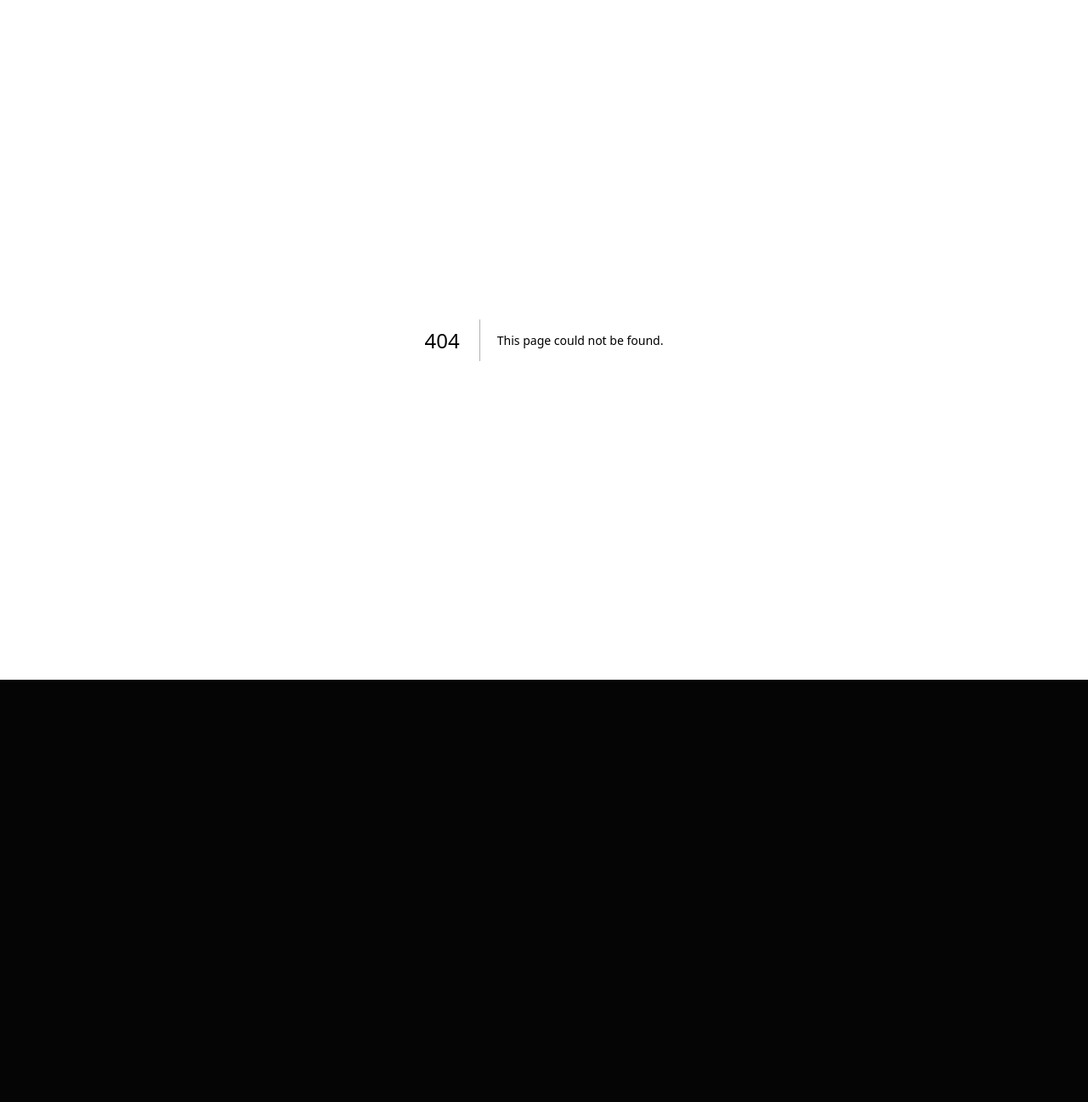
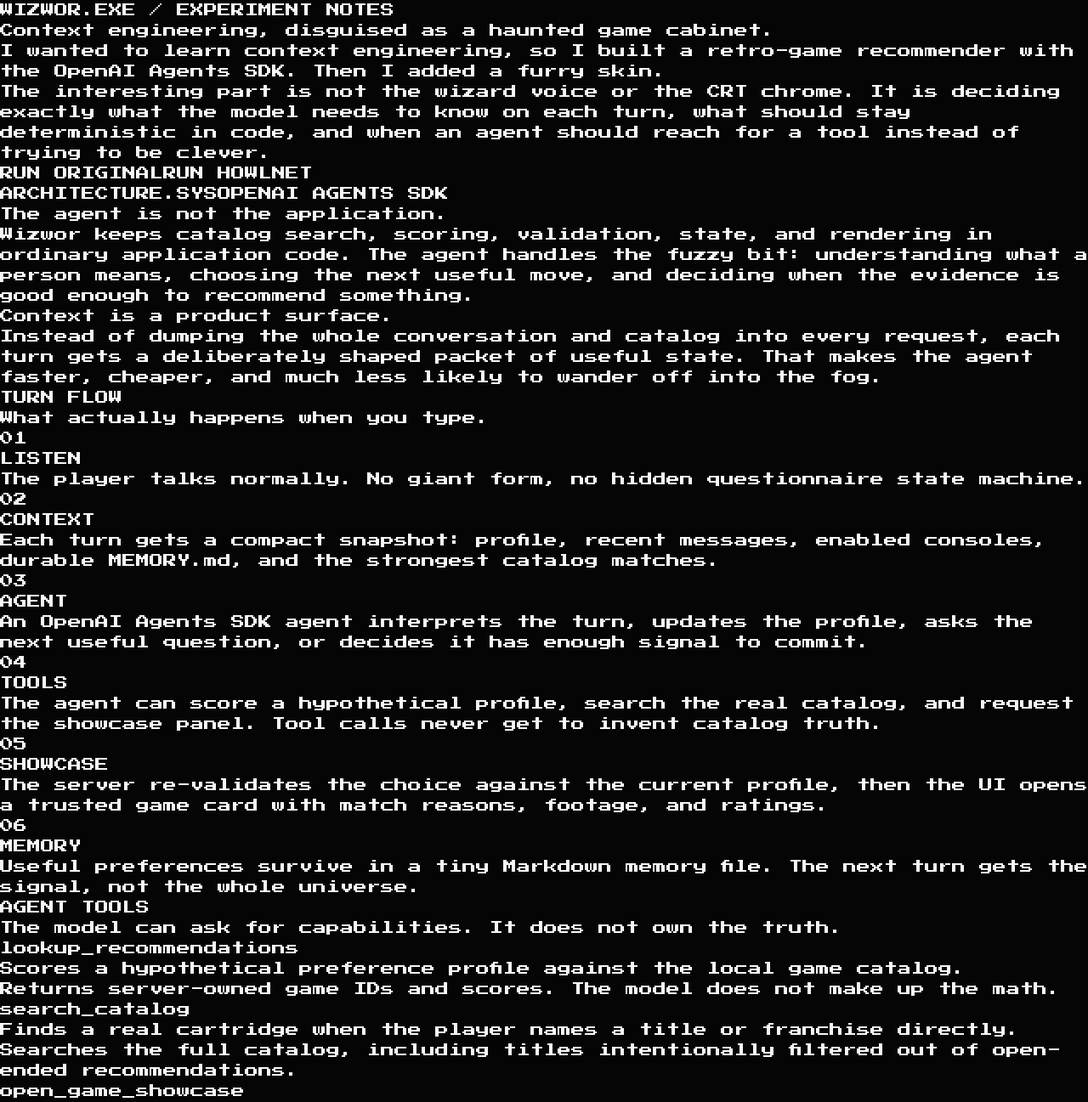
Before and after one commit to Arcadesys/wizwor, a Next.js app: page /about in a window 1280 px wide. Before the commit this address had no page. Shown: the top 1297 px of the page at 85% size. Before the commit the page ends 800 px from the top, so only its background shows below. Built offline with nearby package versions, Linux system fonts and the light colour scheme.

Commit message:
Add experiment architecture landing page

```diff
--- /dev/null
+++ b/src/app/about/page.tsx
@@ -0,0 +1,174 @@
+import type { Metadata } from "next";
+import Link from "next/link";
+
+export const metadata: Metadata = {
+  title: "About Wizwor | Context Engineering Experiment",
+  description:
+    "How Wizwor uses the OpenAI Agents SDK, deliberately shaped context, deterministic catalog scoring, and agent tools.",
+};
+
+const flow = [
+  ["01", "LISTEN", "The player talks normally. No giant form, no hidden questionnaire state machine."],
+  [
+    "02",
+    "CONTEXT",
+    "Each turn gets a compact snapshot: profile, recent messages, enabled consoles, durable MEMORY.md, and the strongest catalog matches.",
+  ],
+  [
+    "03",
+    "AGENT",
+    "An OpenAI Agents SDK agent interprets the turn, updates the profile, asks the next useful question, or decides it has enough signal to commit.",
+  ],
+  [
+    "04",
+    "TOOLS",
+    "The agent can score a hypothetical profile, search the real catalog, and request the showcase panel. Tool calls never get to invent catalog truth.",
+  ],
+  [
+    "05",
+    "SHOWCASE",
+    "The server re-validates the choice against the current profile, then the UI opens a trusted game card with match reasons, footage, and ratings.",
+  ],
+  [
+    "06",
+    "MEMORY",
+    "Useful preferences survive in a tiny Markdown memory file. The next turn gets the signal, not the whole universe.",
+  ],
+] as const;
+
+const tools = [
+  {
+    name: "lookup_recommendations",
+    job: "Scores a hypothetical preference profile against the local game catalog.",
+    guard: "Returns server-owned game IDs and scores. The model does not make up the math.",
+  },
+  {
+    name: "search_catalog",
+    job: "Finds a real cartridge when the player names a title or franchise directly.",
+    guard:
+      "Searches the full catalog, including titles intentionally filtered out of open-ended recommendations.",
+  },
+  {
+    name: "open_game_showcase",
+    job: "Requests the reveal panel for one to three real games.",
+    guard:
+      "Validates catalog membership and enabled consoles first. Final eligibility is checked after current-turn profile updates are merged.",
+  },
+] as const;
+
+export default function AboutPage() {
+  return (
+    <main className="about-shell">
+      <div className="about-scanlines" aria-hidden="true" />
+      <div className="about-page">
+        <header className="about-hero">
+          <p className="about-kicker">WIZWOR.EXE / EXPERIMENT NOTES</p>
+          <h1>Context engineering, disguised as a haunted game cabinet.</h1>
+          <p className="about-lede">
+            I wanted to learn context engineering, so I built a retro-game recommender with the OpenAI Agents SDK.
+            Then I added a furry skin.
+          </p>
+          <p className="about-copy">
+            The interesting part is not the wizard voice or the CRT chrome. It is deciding exactly what the model needs
+            to know on each turn, what should stay deterministic in code, and when an agent should reach for a tool
+            instead of trying to be clever.
+          </p>
+          <div className="about-actions">
+            <Link className="about-button about-button-primary" href="/">
+              RUN ORIGINAL
+            </Link>
+            <Link className="about-button about-button-furry" href="/furry">
+              RUN HOWLNET
+            </Link>
+          </div>
+        </header>
+
+        <section className="about-panel">
+          <div className="about-panel-heading">
+            <span>ARCHITECTURE.SYS</span>
+            <span>OPENAI AGENTS SDK</span>
+          </div>
+          <div className="about-grid">
+            <div>
+              <h2>The agent is not the application.</h2>
+              <p>
+                Wizwor keeps catalog search, scoring, validation, state, and rendering in ordinary application code.
+                The agent handles the fuzzy bit: understanding what a person means, choosing the next useful move, and
+                deciding when the evidence is good enough to recommend something.
+              </p>
+            </div>
+            <div>
+              <h2>Context is a product surface.</h2>
+              <p>
+                Instead of dumping the whole conversation and catalog into every request, each turn gets a deliberately
+                shaped packet of useful state. That makes the agent faster, cheaper, and much less likely to wander off
+                into the fog.
+              </p>
+            </div>
+          </div>
+        </section>
+
+        <section className="about-section" aria-labelledby="flow-heading">
+          <p className="about-kicker">TURN FLOW</p>
+          <h2 id="flow-heading">What actually happens when you type.</h2>
+          <div className="about-flow">
+            {flow.map(([number, title, body]) => (
+              <article className="about-flow-step" key={number}>
+                <span className="about-step-number">{number}</span>
+                <h3>{title}</h3>
+                <p>{body}</p>
+              </article>
+            ))}
+          </div>
+        </section>
+
+        <section className="about-section" aria-labelledby="tools-heading">
+          <p className="about-kicker">AGENT TOOLS</p>
+          <h2 id="tools-heading">The model can ask for capabilities. It does not own the truth.</h2>
+          <div className="about-tools">
+            {tools.map((tool) => (
+              <article className="about-tool-card" key={tool.name}>
+                <code>{tool.name}</code>
+                <p>{tool.job}</p>
+                <p className="about-guard">{tool.guard}</p>
+              </article>
+            ))}
+          </div>
+        </section>
+
+        <section className="about-panel about-origin">
+          <div className="about-panel-heading">
+            <span>WHY THIS EXISTS</span>
+            <span>BUILD WEIRD THINGS</span>
+          </div>
+          <div className="about-grid">
+            <div>
+              <h2>I learn by making the problem tangible.</h2>
+              <p>
+                “Context engineering” is easy to describe abstractly. It became much more interesting when I had to make
+                an agent remember the right things, forget the useless things, call tools at the right moment, and still
+                feel responsive enough to be a toy.
+              </p>
+            </div>
+            <div>
+              <h2>Then I reskinned the same brain.</h2>
+              <p>
+                HOWLNET uses the same catalog, scoring, tools, and reveal rules. What changes is the persona, visual
+                theme, memory namespace, and the extra context that nudges recommendations toward anthropomorphic
+                characters. Same machine. Different haunted terminal.
+              </p>
+            </div>
+          </div>
+        </section>
+
+        <footer className="about-footer">
+          <span>EXPERIMENTAL SOFTWARE / BUILT TO LEARN IN PUBLIC</span>
+          <div className="about-footer-links">
+            <Link href="/">ORIGINAL</Link>
+            <Link href="/furry">HOWLNET</Link>
+          </div>
+        </footer>
+      </div>
+    </main>
+  );
+}
```
